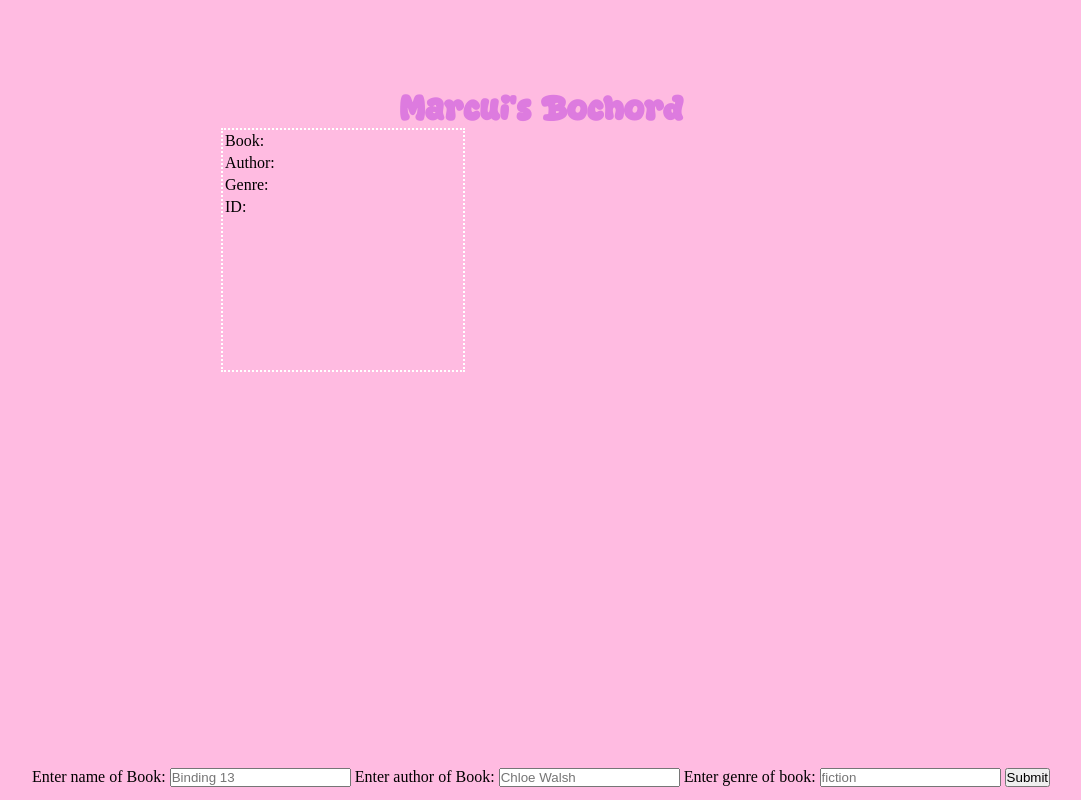
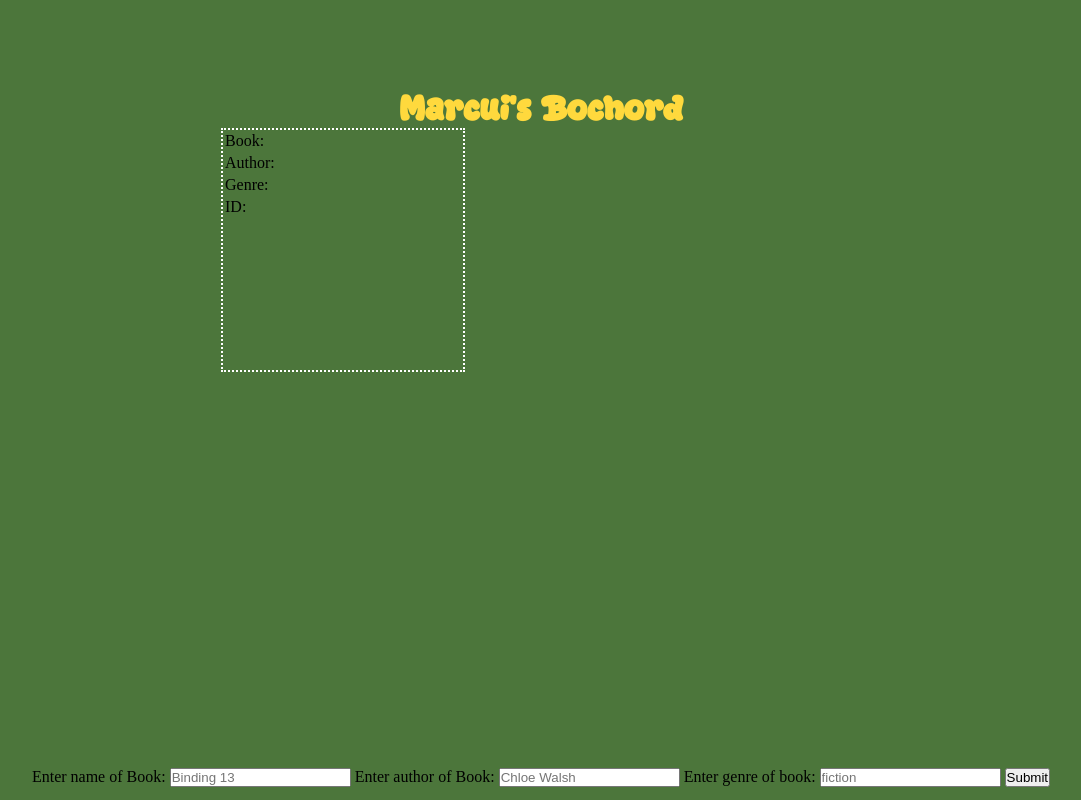
Before and after one commit to jakesawake/Library-app, a plain HTML site: page index.html in a window 1280 px wide. Shown: the whole page, without its empty margins (99-1180 px from the left). Drawn offline with Linux system fonts and the light colour scheme.

Commit message:
Misc changes
- changed background color
- changed color of font

```diff
--- a/styles.css
+++ b/styles.css
@@ -12,7 +12,7 @@
 }
 
 html {
-  background-color: #ffbbe1;
+  background-color: #4c763b;
 }
 
 .container {
@@ -29,7 +29,7 @@ html {
   align-items: center;
   margin-top: 5rem;
   font-family: "bubbly-font";
-  color: #dd7bdf;
+  color: #ffd93d;
 }
 
 .title h1 {
```
